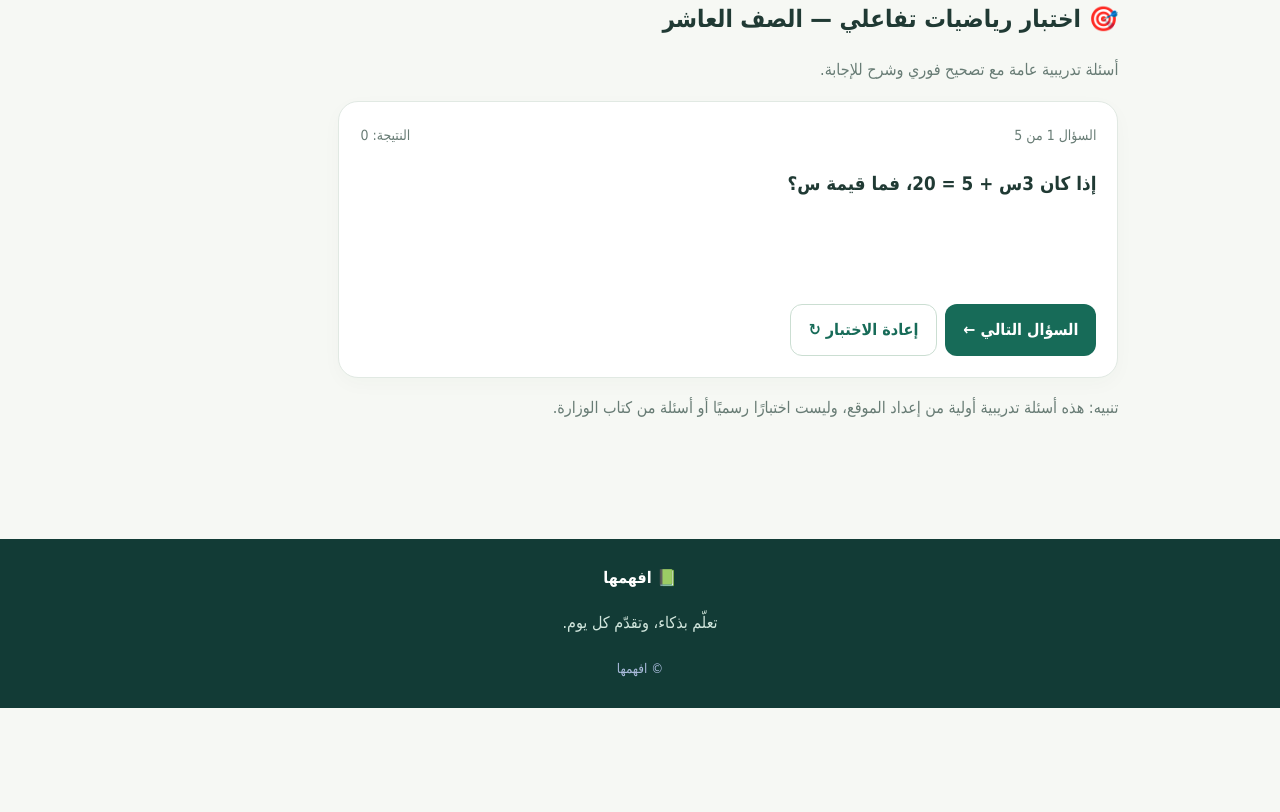
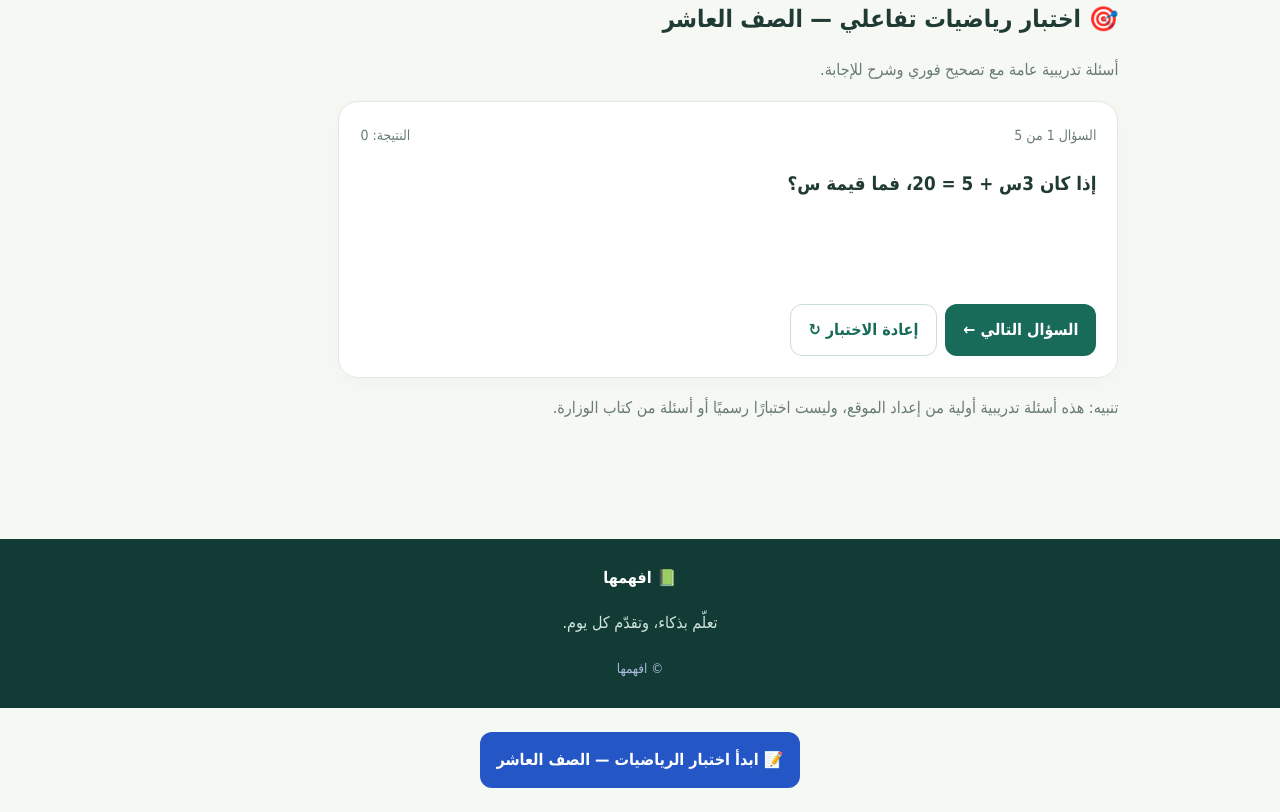
Before and after one commit to yzn751710-glitch/fhamha, a plain HTML site: page index.html in a window 1280 px wide. Shown: the part 4906-5718 px from the top of the page. Before the commit the page ends 5614 px from the top, so only its background shows below. Drawn offline with Linux system fonts and the light colour scheme.

Commit message:
Update index.html

```diff
--- a/index.html
+++ b/index.html
@@ -500,8 +500,12 @@ document.getElementById("restart").addEventListener("click", function () {
  score.textContent = "النتيجة: 0";
  showQuestion();
 });
-
 showQuestion();
 </script>
+
+<a href="math-quiz.html" style="display:block;max-width:320px;margin:24px auto;padding:14px;background:#2457c5;color:white;text-align:center;text-decoration:none;border-radius:12px;font-weight:bold;">
+📝 ابدأ اختبار الرياضيات — الصف العاشر
+</a>
+
 </body>
 </html>
```
